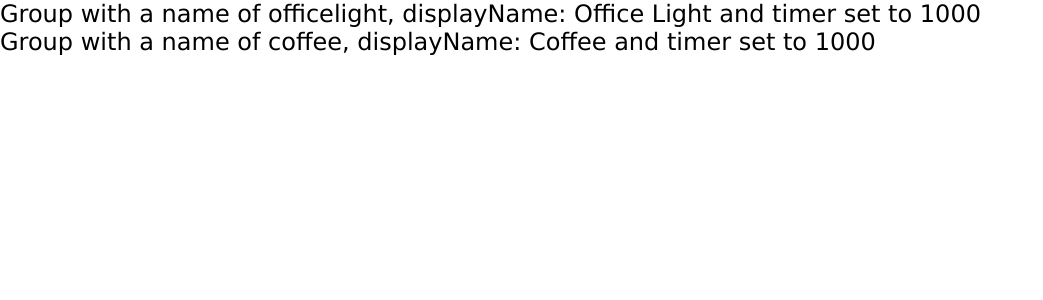
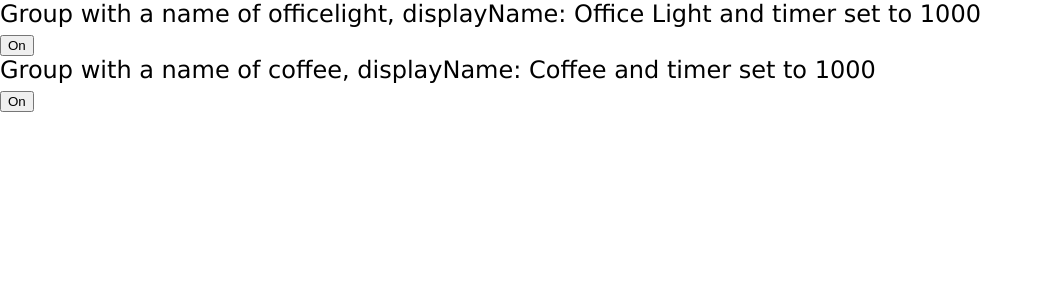
Before and after one commit to mjvandermeulen/outlets-react, a React (Create React App) app: page / in a window 1280 px wide. Shown: the top 300 px of the page, without its empty margins (0-1043 px from the left). Built offline with nearby package versions, Linux system fonts and the light colour scheme.

Commit message:
added RemoteControlButton

```diff
--- a/src/App.tsx
+++ b/src/App.tsx
@@ -1,6 +1,6 @@
 import React from 'react'
 import './App.css'
-import OutletGroups from './OutletGroups'
+import OutletGroups from './components/OutletGroups'
 
 const App: React.FC = () => {
   return (
--- a/src/Group.tsx
+++ /dev/null
@@ -1,18 +0,0 @@
-import React from 'react'
-
-export interface GroupProps {
-  groupName: string
-  displayName: string
-  defaultTimer: number // in milliseconds
-}
-
-export class Group extends React.Component<GroupProps, {}> {
-  render() {
-    return (
-      <div>
-        Group with a name of {this.props.groupName}, displayName:{' '}
-        {this.props.displayName} and timer set to {this.props.defaultTimer}
-      </div>
-    )
-  }
-}
--- a/src/OutletGroups.tsx
+++ /dev/null
@@ -1,24 +0,0 @@
-import React from 'react'
-import { Group } from './Group'
-import { groupsSettings } from './settings/group-settings'
-
-class OutletGroups extends React.Component {
-  render() {
-    const groups = []
-    for (const group in groupsSettings) {
-      if (groupsSettings[group].enabled) {
-        groups.push(
-          <Group
-            key={group}
-            groupName={group}
-            displayName={groupsSettings[group].displayName}
-            defaultTimer={1000}
-          />
-        )
-      }
-    }
-    return groups
-  }
-}
-
-export default OutletGroups
--- /dev/null
+++ b/src/components/Group.tsx
@@ -0,0 +1,33 @@
+import * as React from 'react'
+import { RemoteControlButton } from './RemoteControlButton'
+import { Mode } from '../settings/group-settings'
+
+export interface GroupProps {
+  groupName: string
+  displayName: string
+  defaultTimer: number // in milliseconds
+  handleOnOffClick: (group: string, mode: Mode) => void
+}
+
+export class Group extends React.Component<GroupProps, {}> {
+  render() {
+    return (
+      <div>
+        <div>
+          Group with a name of {this.props.groupName}, displayName:{' '}
+          {this.props.displayName} and timer set to {this.props.defaultTimer}
+        </div>
+        <div>
+          <RemoteControlButton
+            size="medium"
+            handleClick={event =>
+              this.props.handleOnOffClick(this.props.groupName, 'on')
+            }
+          >
+            On
+          </RemoteControlButton>
+        </div>
+      </div>
+    )
+  }
+}
--- /dev/null
+++ b/src/components/OutletGroups.tsx
@@ -0,0 +1,38 @@
+import * as React from 'react'
+import { Group } from './Group'
+import { groupsSettings, Mode } from '../settings/group-settings'
+
+interface OutletGroupsProps {}
+
+class OutletGroups extends React.Component<OutletGroupsProps, {}> {
+  constructor(props: OutletGroupsProps) {
+    super(props)
+    this.handleOnOffClick = this.handleOnOffClick.bind(this)
+  }
+
+  private handleOnOffClick(group: string, mode: Mode) {
+    console.log(`Button clicked: ${group} - ${mode}`)
+  }
+
+  render() {
+    const groups = []
+    for (const group in groupsSettings) {
+      if (groupsSettings[group].enabled) {
+        groups.push(
+          <Group
+            key={group}
+            groupName={group}
+            displayName={groupsSettings[group].displayName}
+            defaultTimer={1000}
+            handleOnOffClick={(group: string, mode: Mode) =>
+              this.handleOnOffClick(group, mode)
+            }
+          />
+        )
+      }
+    }
+    return groups
+  }
+}
+
+export default OutletGroups
--- /dev/null
+++ b/src/components/RemoteControlButton.tsx
@@ -0,0 +1,14 @@
+import * as React from 'react'
+
+interface RemoteControlButtonProps {
+  size: 'medium' // 'small' | 'medium' | 'large'
+  handleClick: (event: React.MouseEvent<HTMLButtonElement>) => void
+}
+
+export const RemoteControlButton: React.FunctionComponent<RemoteControlButtonProps> = props => {
+  return (
+    <button className="medium-button" onClick={props.handleClick}>
+      {props.children}
+    </button>
+  )
+}
--- a/src/settings/group-settings.ts
+++ b/src/settings/group-settings.ts
@@ -3,6 +3,8 @@ interface GroupSetting {
   defaultTimer: number
   enabled: boolean
 }
+
+export type Mode = 'on' | 'off' | 'unknown'
 
 // LEARN ***
 export interface GroupsSettings {
```
